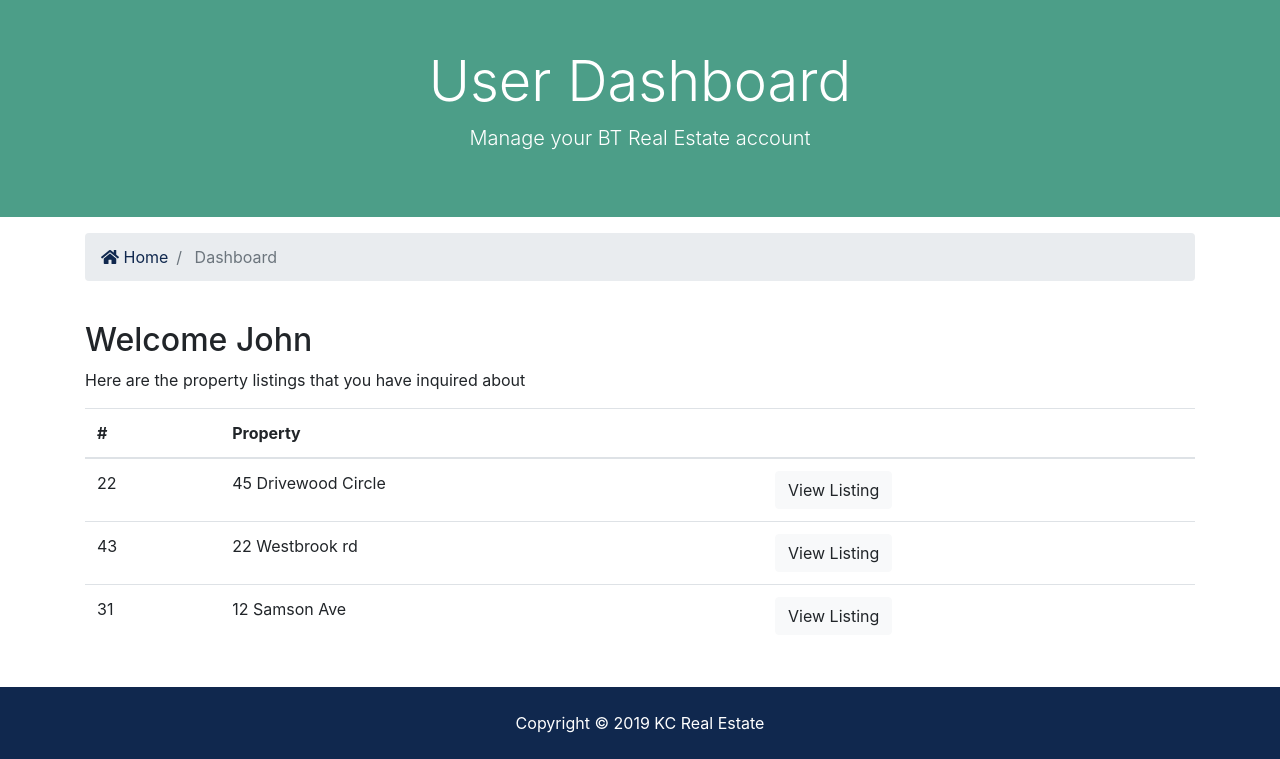
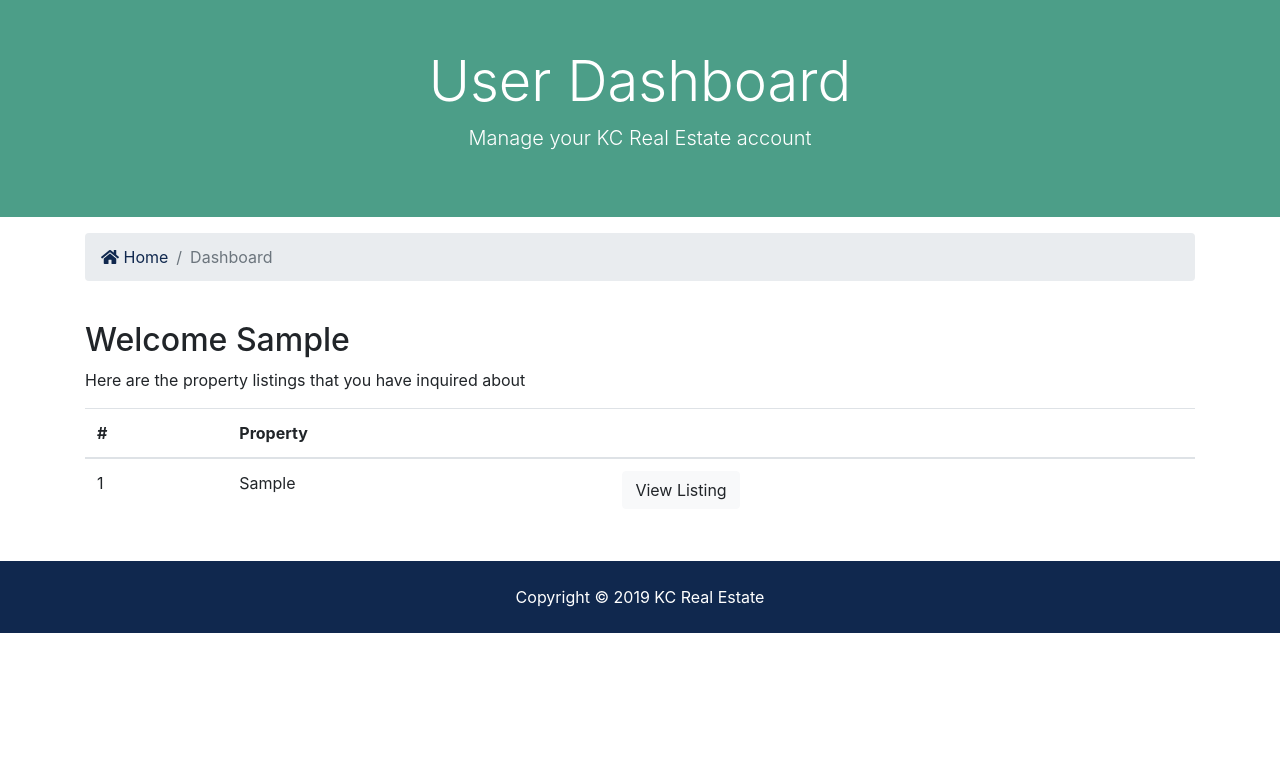
Before and after one commit to wkingsley/KC_REAL_ESTATE, a Django app: page /accounts/dashboard in a window 1280 px wide. Shown: the part 112-871 px from the top of the page. After the commit the page ends 745 px from the top, so only its background shows below. Run offline with Django 3.2, Linux system fonts and the light colour scheme; a user stored in the database is signed in; tables that the repository leaves empty hold one stand-in row (values such as "Sample post"); some libraries are stand-ins or nearby versions.

Commit message:
added contacts and made dashboard dynamic

```diff
--- a/accounts/views.py
+++ b/accounts/views.py
@@ -1,6 +1,7 @@
 from django.shortcuts import render, redirect
 from django.contrib import messages, auth
 from django.contrib.auth.models import User #comes default with Django
+from contacts.models import Contact
 
 # Register User
 def register(request):
@@ -64,4 +65,9 @@ def logout(request):
     return redirect('index')
 
 def dashboard(request):
-  return render(request, 'accounts/dashboard.html')
+  user_contacts = Contact.objects.order_by('-contact_date').filter(user_id=request.user.id)
+
+  context = {
+    'contacts': user_contacts
+  }
+  return render(request, 'accounts/dashboard.html', context)
--- a/listings/views.py
+++ b/listings/views.py
@@ -18,6 +18,7 @@ def index(request):
   return render(request, 'listings/listings.html', context)
 
 def listing(request, listing_id):
+  # Fetch single listing using its id(primary key)
   listing = get_object_or_404(Listing, pk=listing_id)
 
   context = {
--- a/templates/accounts/dashboard.html
+++ b/templates/accounts/dashboard.html
@@ -9,7 +9,7 @@
       <div class="row text-center">
         <div class="col-md-12">
           <h1 class="display-4">User Dashboard</h1>
-          <p class="lead">Manage your BT Real Estate account</p>
+          <p class="lead">Manage your KC Real Estate account</p>
         </div>
       </div>
     </div>
@@ -24,7 +24,7 @@
             <a href="{% url 'index' %}">
               <i class="fas fa-home"></i> Home</a>
           </li>
-          <li class="breadcrumb-item active"> Dashboard</li>
+          <li class="breadcrumb-item active">Dashboard</li>
         </ol>
       </nav>
     </div>
@@ -37,7 +37,8 @@
     <div class="container">
       <div class="row">
         <div class="col-md-12">
-          <h2>Welcome John</h2>
+          <h2>Welcome {{ user.first_name }}</h2>
+          {% if contacts %}
             <p>Here are the property listings that you have inquired about</p>
             <table class="table">
               <thead>
@@ -48,29 +49,20 @@
                 </tr>
               </thead>
               <tbody>
+                {% for contact in contacts %}
                   <tr>
-                <td>22</td>
-                <td>45 Drivewood Circle</td>
+                    <td>{{ contact.id }}</td>
+                    <td>{{ contact.listing }}</td>
                     <td>
-                  <a class="btn btn-light" href="#">View Listing</a>
+                      <a class="btn btn-light" href="{% url 'listing' contact.listing_id %}">View Listing</a>
                     </td>
                   </tr>
-              <tr>
-                <td>43</td>
-                <td>22 Westbrook rd</td>
-                <td>
-                  <a class="btn btn-light" href="#">View Listing</a>
-                </td>
-              </tr>
-              <tr>
-                <td>31</td>
-                <td>12 Samson Ave</td>
-                <td>
-                  <a class="btn btn-light" href="#">View Listing</a>
-                </td>
-              </tr>
+                {% endfor %}
               </tbody>
             </table>
+          {% else %}
+            <p>You have not made any inquiry</p>
+          {% endif %}
         </div>
       </div>
     </div>
```
Also changed, not shown: contacts/views.py (+31 -2 lines), templates/listings/listing.html (+7 -6 lines), real_estate/settings.py (line endings or trailing spaces). Lines whose indentation alone changed are shown as unchanged.
